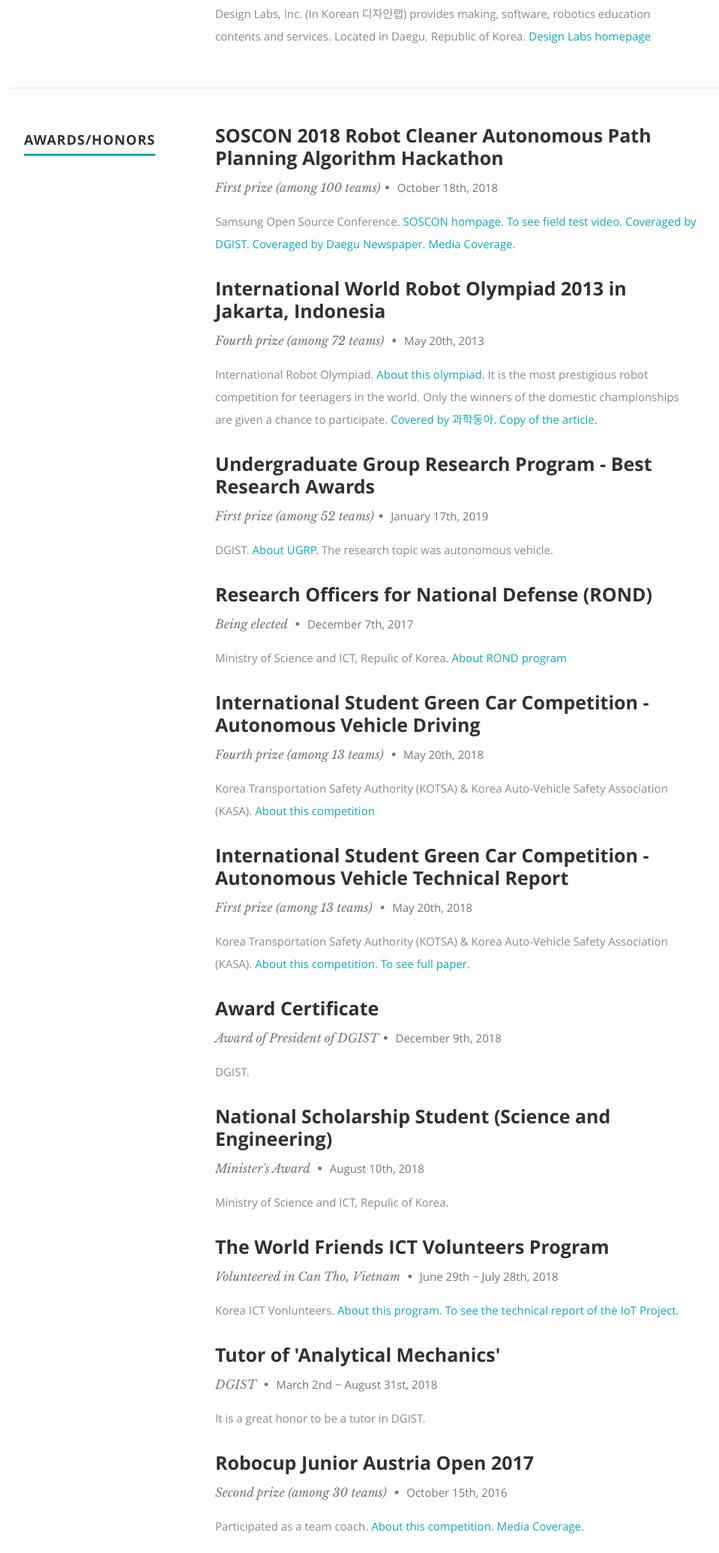
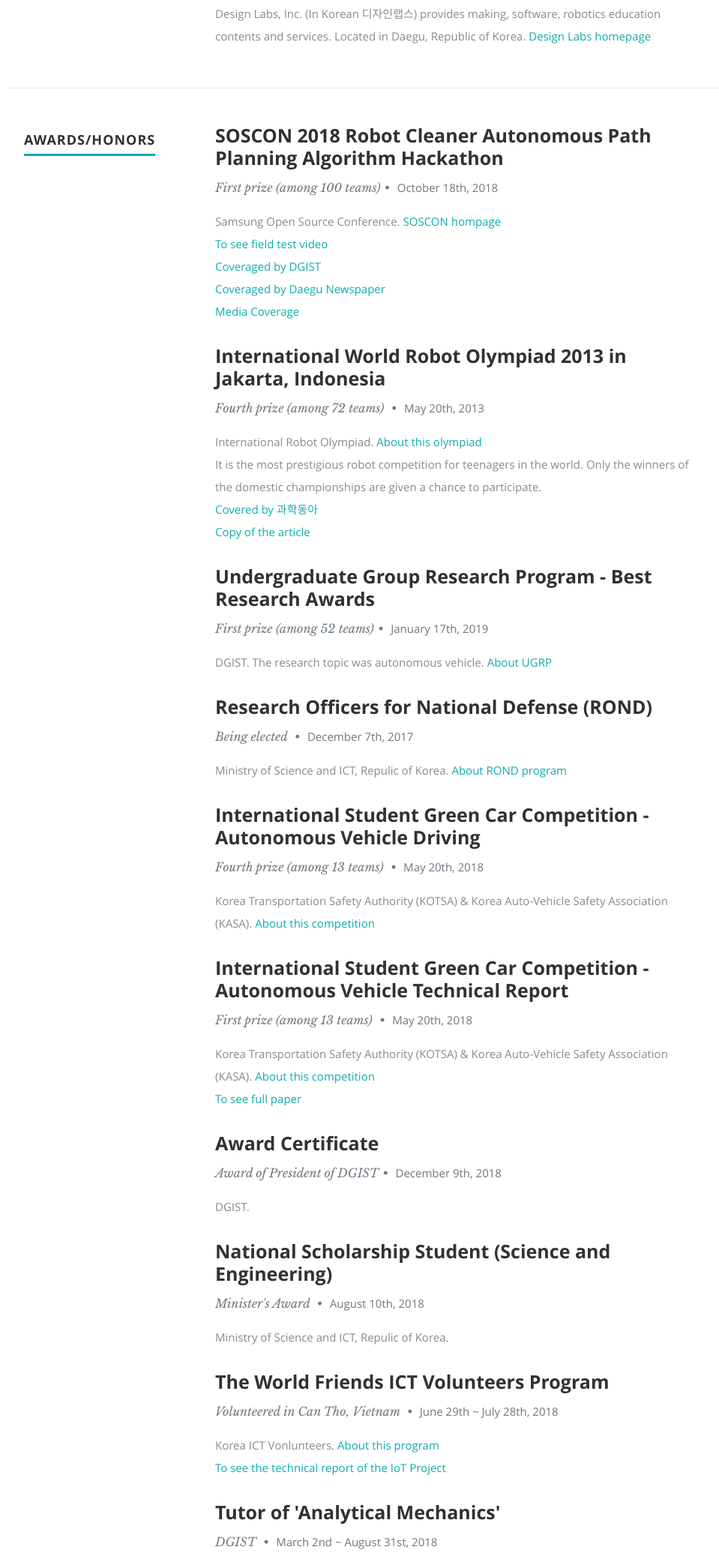
Before and after one commit to tkkim-robot/ktk1501.github.com, a plain HTML site: page index.html in a window 1280 px wide. Shown: the part 3468-5539 px from the top of the page at 75% size, without its empty margins (118-1077 px from the left). Drawn offline with nearby package versions, Linux system fonts and the light colour scheme.

Commit message:
update 2.1

```diff
--- a/index.html
+++ b/index.html
@@ -274,7 +274,7 @@
                   <p class="info">Research Engineer <span>&bull;</span> <em class="date"> August 2018 ~ </em></p>
 
                   <p>
-                  Design Labs, Inc. (In Korean 디자인랩) provides making, software, robotics education contents and services. Located in
+                  Design Labs, Inc. (In Korean 디자인랩스) provides making, software, robotics education contents and services. Located in
                    Daegu, Republic of Korea. <a href="https://designlabs.modoo.at">Design Labs homepage</a> </p>
 
                </div>
@@ -302,11 +302,11 @@
                   <h3>SOSCON 2018 Robot Cleaner Autonomous Path Planning Algorithm Hackathon</h3>
                   <p class="info">First prize (among 100 teams)<span>&bull;</span> <em class="date"> October 18th, 2018 </em></p>
 
-                  <p> Samsung Open Source Conference. <a href="https://www.soscon.net/eng/">SOSCON hompage. </a>
-                    <a href="https://drive.google.com/file/d/1CaywvTIwj3CbqeMQ9x77JD5e4Za04S3I/view?usp=sharing">To see field test video. </a>
-                    <a href="https://www.dgist.ac.kr/kr/html/sub06/060104.html?mode=V&no=eb33d5766c2692d895f5bd8553c8e503&GotoPage=1">Coveraged by DGIST. </a>
-                    <a href="http://www.idaegu.co.kr/news/articleView.html?idxno=261945">Coveraged by Daegu Newspaper. </a>
-                    <a href="http://dongascience.donga.com/news.php?idx=24763">Media Coverage. </a>
+                  <p> Samsung Open Source Conference. <a href="https://www.soscon.net/eng/">SOSCON hompage </a><br>
+                    <a href="https://drive.google.com/file/d/1CaywvTIwj3CbqeMQ9x77JD5e4Za04S3I/view?usp=sharing">To see field test video </a><br>
+                    <a href="https://www.dgist.ac.kr/kr/html/sub06/060104.html?mode=V&no=eb33d5766c2692d895f5bd8553c8e503&GotoPage=1">Coveraged by DGIST </a><br>
+                    <a href="http://www.idaegu.co.kr/news/articleView.html?idxno=261945">Coveraged by Daegu Newspaper </a><br>
+                    <a href="http://dongascience.donga.com/news.php?idx=24763">Media Coverage </a><br>
 
                </div>
 
@@ -320,9 +320,11 @@
                   <p class="info">Fourth prize (among 72 teams) <span>&bull;</span> <em class="date"> May 20th, 2013 </em></p>
 
                   <p>
-                  International Robot Olympiad. <a href="https://www.wro-association.org/home/">About this olympiad. </a> It is the most prestigious robot competition for teenagers in the world. Only the winners of the domestic championships are given a chance to participate.
-                  <a href="http://dl.dongascience.com/magazine/view/S201312N056">Covered by 과학동아. </a>
-                  <a href="https://drive.google.com/file/d/1BwDCkvf4clXwktkebfKehY1mQ3fypvId/view?usp=sharing">Copy of the article. </a>
+                  International Robot Olympiad.
+                  <a href="https://www.wro-association.org/home/">About this olympiad </a><br>
+                  It is the most prestigious robot competition for teenagers in the world. Only the winners of the domestic championships are given a chance to participate.<br>
+                  <a href="http://dl.dongascience.com/magazine/view/S201312N056">Covered by 과학동아 </a><br>
+                  <a href="https://drive.google.com/file/d/1BwDCkvf4clXwktkebfKehY1mQ3fypvId/view?usp=sharing">Copy of the article </a><br>
 
                </div>
 
@@ -336,7 +338,7 @@
                   <p class="info">First prize (among 52 teams)<span>&bull;</span> <em class="date"> January 17th, 2019 </em></p>
 
                   <p>
-                  DGIST. <a href="http://ugrp.dgist.ac.kr/wiki/index.php/대문">About UGRP. </a> The research topic was autonomous vehicle.
+                  DGIST. The research topic was autonomous vehicle. <a href="http://ugrp.dgist.ac.kr/wiki/index.php/대문">About UGRP </a>
 
                </div>
 
@@ -378,8 +380,8 @@
                   <p class="info">First prize (among 13 teams) <span>&bull;</span> <em class="date"> May 20th, 2018 </em></p>
 
                   <p>
-                  Korea Transportation Safety Authority (KOTSA) & Korea Auto-Vehicle Safety Association (KASA). <a href="http://mgreencar.co.kr">About this competition. </a>
-                  <a href="https://drive.google.com/file/d/1CuC3vkpNY4I5Yt-EaG-ScrFc9cThE4Na/view?usp=sharing">To see full paper. </a>
+                  Korea Transportation Safety Authority (KOTSA) & Korea Auto-Vehicle Safety Association (KASA). <a href="http://mgreencar.co.kr">About this competition </a><br>
+                  <a href="https://drive.google.com/file/d/1CuC3vkpNY4I5Yt-EaG-ScrFc9cThE4Na/view?usp=sharing">To see full paper </a>
 
                </div>
 
@@ -421,8 +423,8 @@
                   <p class="info">Volunteered in Can Tho, Vietnam <span>&bull;</span> <em class="date"> June 29th ~ July 28th, 2018 </em></p>
 
                   <p>
-                  Korea ICT Vonlunteers. <a href="https://kiv.nia.or.kr/en/info/infoList.do">About this program. </a>
-                  <a href="https://drive.google.com/file/d/1ihWoir8NyZuh5OBmkT6vFVL_KPtpxeeB/view?usp=sharing">To see the technical report of the IoT Project. </a>
+                  Korea ICT Vonlunteers. <a href="https://kiv.nia.or.kr/en/info/infoList.do">About this program </a><br>
+                  <a href="https://drive.google.com/file/d/1ihWoir8NyZuh5OBmkT6vFVL_KPtpxeeB/view?usp=sharing">To see the technical report of the IoT Project </a>
 
                </div>
 
@@ -451,8 +453,8 @@
                   <p class="info">Second prize (among 30 teams) <span>&bull;</span> <em class="date"> October 15th, 2016 </em></p>
 
                   <p>
-                  Participated as a team coach. <a href="https://robocupjunior.at">About this competition. </a>
-                   <a href="http://www.irobotnews.com/news/articleView.html?idxno=10522">Media Coverage. </a>
+                  Participated as a team coach. <a href="https://robocupjunior.at">About this competition </a><br>
+                   <a href="http://www.irobotnews.com/news/articleView.html?idxno=10522">Media Coverage </a>
 
                </div>
 
@@ -506,7 +508,8 @@
                   <p class="info">Programming Award <span>&bull;</span> <em class="date"> January 25th, 2014 </em></p>
 
                   <p>
-                  FEST (In Korean 창의공학교육협회). <a href="http://www.firstlegoleague.org">About this competition </a>. It is one of the most famous robot competition for teenagers.
+                  FEST (In Korean 창의공학교육협회). <a href="http://www.firstlegoleague.org">About this competition </a><br>
+                  It is one of the most famous robot competition for teenagers.
 
                </div>
 
@@ -521,7 +524,8 @@
                   <p class="info">Fourth prize <span>&bull;</span> <em class="date"> December 22nd, 2013 </em></p>
 
                   <p>
-                  Ministry of Trade, Industry and Energy. <a href="http://www.irobotnews.com/news/articleView.html?idxno=1485">Article of this program </a>. It is a robot competiton in Korea.
+                  Ministry of Trade, Industry and Energy. <a href="http://www.irobotnews.com/news/articleView.html?idxno=1485">Article of this program </a><br>
+                  It is a robot competiton in Korea.
 
                </div>
 
@@ -548,9 +552,10 @@
                   <p class="info">Instructor, manager <span>&bull;</span> <em class="date">Decemer 1st ~ 9th, 2018</em></p>
 
                   <p>
-                  It was a robotics, 3D printing and laser cutting education program for elementary school students in DGIST. Partipate this program as research engineer of Desing Labs, Inc.  <a href="https://www.instagram.com/dgist_innovator/">About this program. </a>
-                  <a href="https://drive.google.com/file/d/1FvBqbSENre9uFoACvbK-H56regak7k1p/view?usp=sharing">To see video - education. </a>
-                  <a href="https://drive.google.com/file/d/1EcCEAVBER-AhWlGIRJ4f6ogNmvxvR5t_/view?usp=sharing">To see video - competition. </a>
+                  It was a robotics, 3D printing and laser cutting education program for elementary school students in DGIST. Partipate this program as research engineer of Desing Labs, Inc.
+                  <a href="https://www.instagram.com/dgist_innovator/">About this program </a><br>
+                  <a href="https://drive.google.com/file/d/1FvBqbSENre9uFoACvbK-H56regak7k1p/view?usp=sharing">To see video - education </a><br>
+                  <a href="https://drive.google.com/file/d/1EcCEAVBER-AhWlGIRJ4f6ogNmvxvR5t_/view?usp=sharing">To see video - competition </a>
                   </p>
 
                </div>
```
